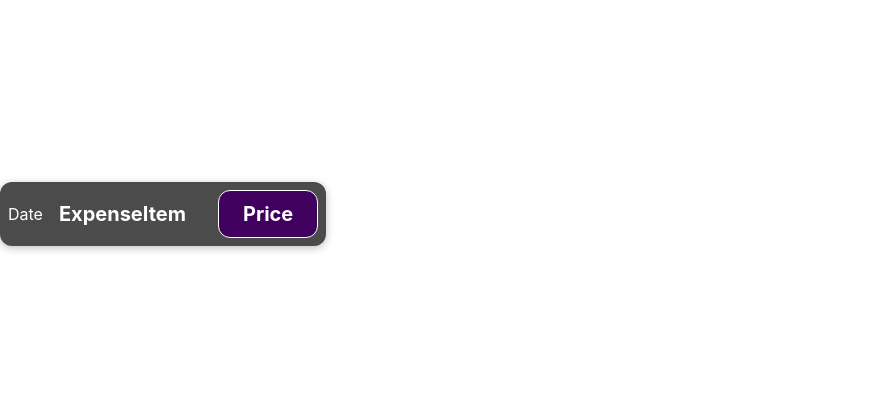
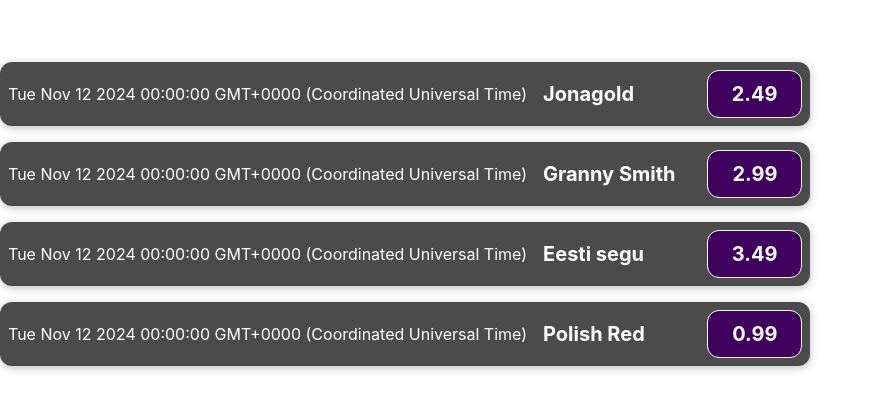
Before and after one commit to arturkeerd/React, a React (Vite) app: page / in a window 1280 px wide. Shown: the part 186-596 px from the top of the page, without its empty margins (0-877 px from the left). Built offline with nearby package versions, Linux system fonts and the light colour scheme.

Commit message:
added data and made it readable

```diff
--- a/src/App.jsx
+++ b/src/App.jsx
@@ -2,10 +2,37 @@ import React from 'react'
 import ExpenseItem from './components/ExpenseItem.jsx'
 
 const App = () => {
+
+  const expenses = [
+    {
+      date : new Date(2024, 10, 12),
+      title : 'Jonagold',
+      price : 2.49
+    },
+    {
+      date : new Date(2024, 10, 12),
+      title : 'Granny Smith',
+      price : 2.99
+    },
+    {
+      date : new Date(2024, 10, 12),
+      title : 'Eesti segu',
+      price : 3.49
+    },
+    {
+      date : new Date(2024, 10, 12),
+      title : 'Polish Red',
+      price : 0.99
+    }
+  ]
+
+
   return (
     <div className="App">
-      <ExpenseItem />
-
+      <ExpenseItem data={expenses[0]}/>
+      <ExpenseItem data={expenses[1]}/>
+      <ExpenseItem data={expenses[2]}/>
+      <ExpenseItem data={expenses[3]}/>
     </div>
   )
 }
--- a/src/components/ExpenseItem.jsx
+++ b/src/components/ExpenseItem.jsx
@@ -1,12 +1,19 @@
 import './ExpenseItem.css'
 
-const ExpenseItem = () => {
+const ExpenseItem = (props) => {
+    const date = new Date(2024, 10, 12)
+    const title = 'New book'
+    const price = 30.99
+
+    console.log(props)
+    console.log(props.data)
+
     return (
         <div className='expense-item'>
-            <div>Date</div>
+            <div>{props.data.date.toString()}</div>
             <div className='expense-item__description'>
-                <h2>ExpenseItem</h2>
-                <div className='expense-item__price'>Price</div>
+                <h2>{props.data.title}</h2>
+                <div className='expense-item__price'>{props.data.price}</div>
             </div>
         </div>
     )
```
Also changed, not shown: 1 other file (tests, documents, lock files or other folders).
